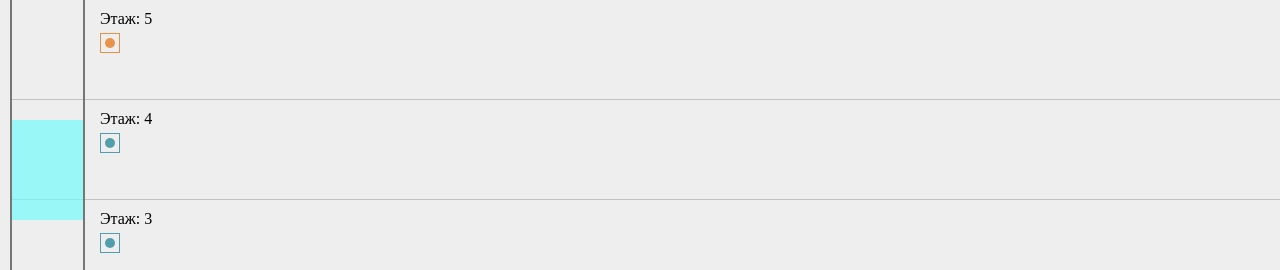
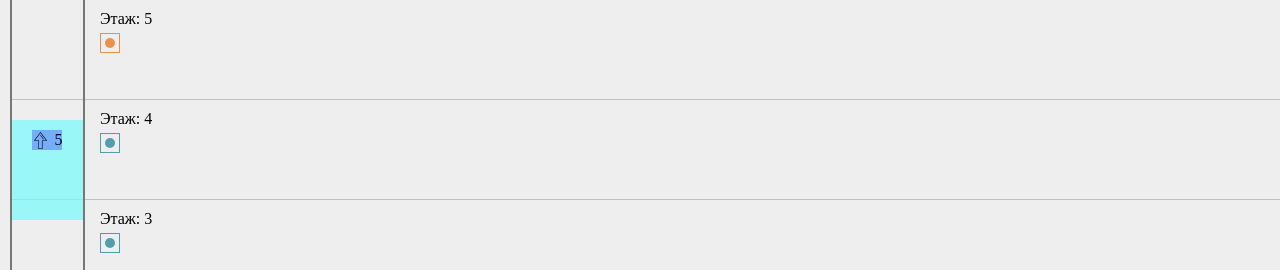
Before and after one commit to EmilAngel88/-rue-onf-test-task, a Vue app: page / in a window 1280 px wide. Both pictures are taken after a click on the element 109 px from the left and 43 px from the top of the page. Shown: the top 270 px of the page. Built offline with nearby package versions, Linux system fonts and the light colour scheme.

Commit message:
update 22:12

```diff
--- a/src/components/ShaftComponents/ElevatorComponents.vue
+++ b/src/components/ShaftComponents/ElevatorComponents.vue
@@ -4,10 +4,41 @@
     :style="{
       position: position,
       transform: 'translateY(-' + positionElevator * 100 + 'px)',
-      transition: speed + 's linear',
+      transition: speedTime11 + 's linear',
       height: height,
     }"
-  ></div>
+  >
+    <div v-if="getCallLine.length" class="elevator__scoreboard">
+      <svg
+        xmlns="http://www.w3.org/2000/svg"
+        xmlns:xlink="http://www.w3.org/1999/xlink"
+        viewBox="0 0 512 512"
+        class="elevator__scoreboard_arrow"
+        :class="{ elevator__scoreboard_arrow_up: directionArrowUp }"
+      >
+        <g>
+          <g>
+            <path
+              d="M512,256L247.209,55.793v138.405H0v123.604h247.209v138.405L512,256z M17.658,300.144v-88.289h247.209V91.28L482.721,256
+			L264.867,420.72V300.144H17.658z"
+            />
+          </g>
+        </g>
+        <g>
+          <g>
+            <rect
+              x="275.439"
+              y="294.269"
+              transform="matrix(0.7955 -0.606 0.606 0.7955 -111.4481 275.9842)"
+              width="155.393"
+              height="17.658"
+            />
+          </g>
+        </g>
+      </svg>
+      {{ getCallLine[0] }}
+    </div>
+  </div>
 </template>
 
 <script>
@@ -27,6 +58,7 @@ export default {
     return {
       triggered: true,
       speed: "",
+      lastFloor: "1",
     };
   },
   computed: {
@@ -34,34 +66,53 @@ export default {
       getCallLine: "getCallLine",
     }),
     positionElevator() {
-      return this.getCallLine.length ? this.getCallLine[0] : "1";
+      return this.getCallLine.length ? this.getCallLine[0] : this.lastFloor;
+    },
+    speedTime11() {
+      return Math.abs(this.lastFloor - this.getCallLine[0]);
+    },
+    directionArrowUp() {
+      return this.lastFloor - this.getCallLine[0] < 0 ? true : false;
     },
   },
   methods: {
     speedTime() {
-      this.speed = Math.abs(this.getCallLine[1] - this.getCallLine[0]);
+      this.speed = Math.abs(this.lastFloor - this.getCallLine[0]);
     },
   },
   watch: {
     getCallLine() {
-      if (this.getCallLine.length > 1 && this.triggered) {
+      if (this.getCallLine.length > 0 && this.triggered) {
         this.triggered = false;
+        this.$store.commit("setLastElevatorPosition", 0);
         this.speedTime();
-        this.$store.commit("delCall");
+
         let timer = setInterval(() => {
+          console.log("Interval");
+
+          console.log(
+            " c " +
+              this.lastFloor +
+              " до " +
+              this.getCallLine[0] +
+              " скорость: " +
+              this.speedTime11
+          );
+
           if (this.getCallLine.length == 1) {
+            this.lastFloor = this.getCallLine[0];
+            this.triggered = true;
+            this.$store.commit("delCall");
+            this.$store.commit("setLastElevatorPosition", this.lastFloor);
             clearTimeout(timer);
-            this.triggered = true;
           } else {
+            this.lastFloor = this.getCallLine[0];
+            this.$store.commit("delCall");
             this.speedTime();
-            this.$store.commit("delCall");
           }
-        }, this.getCallLine[0] * 1000 + 3000);
+        }, this.speed * 1000 + 3000);
       }
     },
-  },
-  mounted() {
-    this.$store.commit("setCall", 1);
   },
 };
 </script>
@@ -72,6 +123,25 @@ export default {
   background: rgba(118, 251, 253, 0.7);
   display: flex;
   justify-content: center;
-  align-items: center;
+  padding-top: 10px;
+
+  &__scoreboard {
+    width: 30px;
+    height: 20px;
+    background-color: rgba(38, 1, 253, 0.3);
+    display: flex;
+    justify-content: center;
+    align-items: center;
+
+    &_arrow {
+      margin-right: 5px;
+      transform: rotate(90deg);
+      transition: all 0.1s linear;
+    }
+
+    &_arrow_up {
+      transform: rotate(-90deg);
+    }
+  }
 }
 </style>
--- a/src/store/index.js
+++ b/src/store/index.js
@@ -6,21 +6,28 @@ Vue.use(Vuex)
 export default new Vuex.Store({
   state: {
     callLine: [],
+    lastElevatorPosition: "1"
   },
   getters: {
     getCallLine: (state) => {
       return state.callLine
     },
+    getLastElevatorPosition: (state) => {
+      return state.lastElevatorPosition
+    }
   },
   mutations: {
     setCall(state, payload) {
-      if (!state.callLine.includes(payload)) {
+      if (!state.callLine.includes(payload) && state.lastElevatorPosition !== payload) {
         state.callLine.push(payload)
       }
     },
     delCall(state) {
       state.callLine.shift()
     },
+    setLastElevatorPosition(state, payload) {
+      state.lastElevatorPosition = payload
+    }
   },
   actions: {
   },
```
